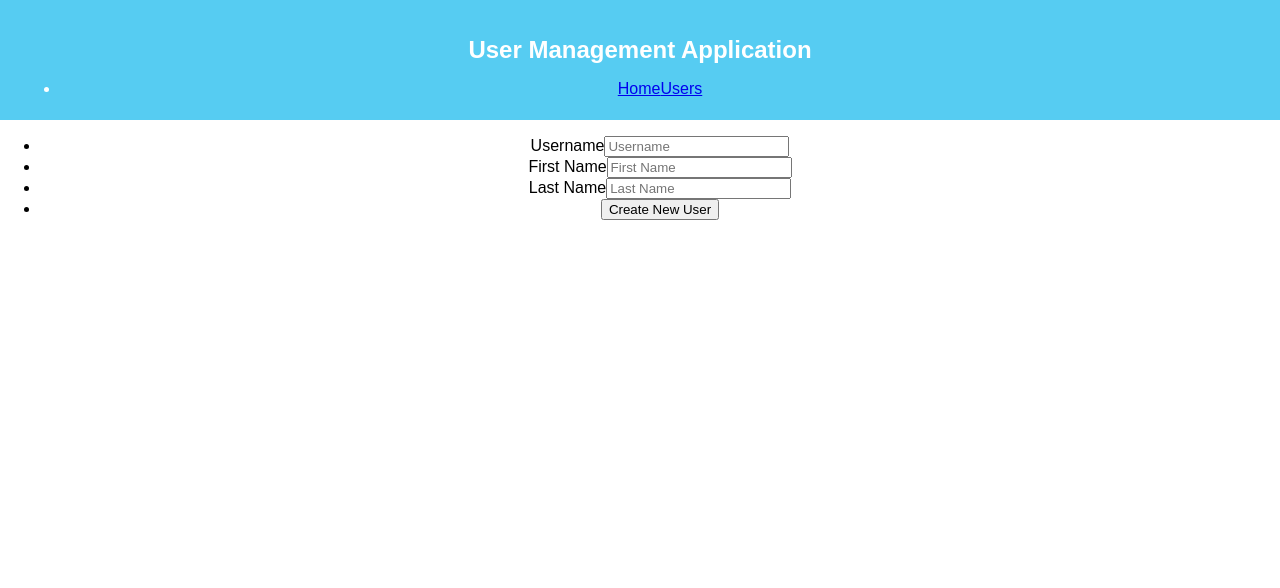
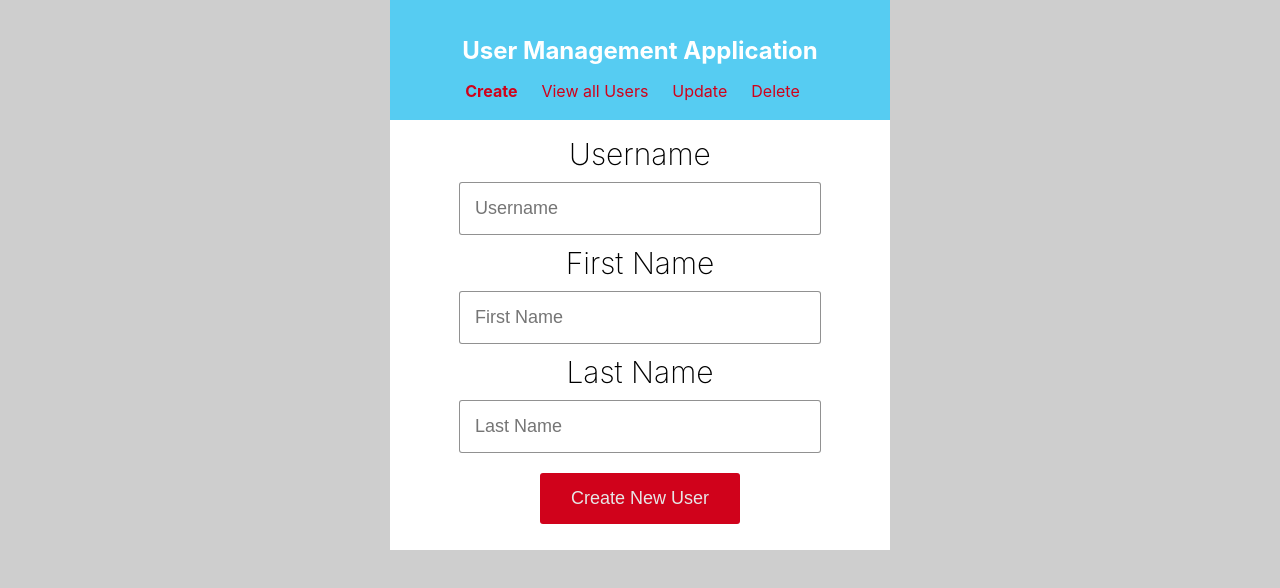
Before and after one commit to tnsherpa1/users-app-with-tdd, a React (Create React App) app in the folder users-ui/: page / in a window 1280 px wide. Shown: the top 588 px of the page. Built offline with nearby package versions, Linux system fonts and the light colour scheme; no server answers.

Commit message:
adds some css to ui components

```diff
--- a/users-ui/src/App.css
+++ b/users-ui/src/App.css
@@ -1,5 +1,23 @@
+body {
+    font-family: -apple-system,BlinkMacSystemFont,Segoe UI,Roboto,Oxygen-Sans,Ubuntu,Cantarell,Helvetica Neue,sans-serif;
+    display: flex;
+    justify-content: center;
+    flex-direction: column;
+    align-items: center;
+    background: #cecece;
+}
+
+a {
+    text-decoration: none;
+    color: #d0021b;
+    padding: 12px;
+}
+
 .App {
-  text-align: center;
+    max-width: 1200px;
+    margin: 0 auto;
+    text-align: center;
+    background: #ffffff;
 }
 
 .App-logo {
@@ -26,3 +44,70 @@
   from { transform: rotate(0deg); }
   to { transform: rotate(360deg); }
 }
+.nav {
+    display: flex;
+    justify-content: space-around;
+}
+.nav li {
+    margin-right: 15px;
+}
+li {
+    list-style-type: none;
+}
+ul {
+    padding: 0;
+}
+.active {
+    font-weight: bold;
+}
+.users {
+    display: flex;
+    flex-wrap: wrap;
+    justify-content: space-around;
+}
+.user-box {
+    margin: 20px;
+    text-align: center;
+}
+.user-spaced {
+    margin-bottom: 7px;
+}
+.button {
+    color: #e6e6e6;
+    background: #d0021b;;
+    border: none;
+    font-size: 18px;
+    border-radius: 3px;
+    width: 200px;
+    text-align: center;
+    display: block;
+    padding: 15px 0;
+    margin: 10px auto;
+}
+.column {
+    display: flex;
+    flex-direction: column;
+    width: 500px;
+    align-items: center;
+}
+
+li input {
+    border-radius: 3px;
+    margin: 10px 0;
+    padding: 15px;
+    border: 1px solid rgba(0, 0, 0, 0.43);
+    font-size: 18px;
+    width: 80%;
+}
+
+li label {
+    text-align: center;
+    font-size: 30px;
+    font-weight: 200;
+}
+
+.header {
+    text-align: center;
+    font-size: 30px;
+    font-weight: 200;
+}
--- a/users-ui/src/components/Nav.js
+++ b/users-ui/src/components/Nav.js
@@ -1,13 +1,14 @@
 import React from 'react'
 import {NavLink} from 'react-router-dom'
-import UsersList from "./UsersList";
 
 const Nav = () => {
   return (
-    <ul>
+    <ul className='nav'>
       <li>
-        <NavLink exact activeClassName='/active' to='/'>Home</NavLink>
-        <NavLink activeClassName='active' to='/myusers'>Users</NavLink>
+        <NavLink exact activeClassName='active' to='/'>Create</NavLink>
+        <NavLink activeClassName='active' to='/myusers'>View all Users</NavLink>
+        <NavLink activeClassName='active' to='/updateusers'>Update</NavLink>
+        <NavLink activeClassName='active' to='/deleteusers'>Delete</NavLink>
       </li>
     </ul>
   )
--- a/users-ui/src/components/User.js
+++ b/users-ui/src/components/User.js
@@ -3,13 +3,14 @@ import React, {Component} from 'react'
 class User extends Component {
   render() {
     return (
-      <div>
-        <ul>
-          <li>{this.props.username}</li>
-          <li>{this.props.firstname}</li>
-          <li>{this.props.lastname}</li>
+        <ul className='users'>
+          <li className='user-box'>
+            <ul className="user-spaced">
+            <li>@{this.props.username}</li>
+            <li>{this.props.firstname +' '+this.props.lastname}</li>
+            </ul>
+          </li>
         </ul>
-      </div>
     )
   }
 }
--- a/users-ui/src/components/UserNewForm.js
+++ b/users-ui/src/components/UserNewForm.js
@@ -20,22 +20,22 @@ class userNewForm extends Component {
     render() {
         return (
             <div>
-                <form onSubmit={this.handleSubmit}>
+                <form className='column' onSubmit={this.handleSubmit}>
                   <ul className="wrapper">
                     <li className="form-row">
-                      <label htmlFor="title">Username</label>
-                      <input name="userName" type="text" placeholder="Username" onChange={this.handleChange}/>
+                      <label className='header' htmlFor="title">Username</label>
+                      <input autoComplete='off' name="userName" type="text" placeholder="Username" onChange={this.handleChange}/>
                     </li>
                     <li className="form-row">
-                      <label htmlFor="firstname">First Name</label>
-                      <input name="firstName" type="text" placeholder="First Name" onChange={this.handleChange}/>
+                      <label className='header' htmlFor="firstname">First Name</label>
+                      <input autoComplete='off' name="firstName" type="text" placeholder="First Name" onChange={this.handleChange}/>
                     </li>
                     <li className="form-row">
-                      <label htmlFor="lastname">Last Name</label>
-                      <input name="lastName" type="text" placeholder="Last Name" onChange={this.handleChange}/>
+                      <label className='header' htmlFor="lastname">Last Name</label>
+                      <input autoComplete='off' name="lastName" type="text" placeholder="Last Name" onChange={this.handleChange}/>
                     </li>
                     <li className="form-row btn-row">
-                      <button type="submit">Create New User</button>
+                      <button className='button' type="submit">Create New User</button>
                     </li>
                   </ul>
                 </form>
--- a/users-ui/src/components/UsersList.js
+++ b/users-ui/src/components/UsersList.js
@@ -1,6 +1,4 @@
 import React, {Component} from 'react'
-import axios from 'axios'
-import UserNewForm from './UserNewForm'
 import User from './User'
 
 class UsersList extends Component {
```
